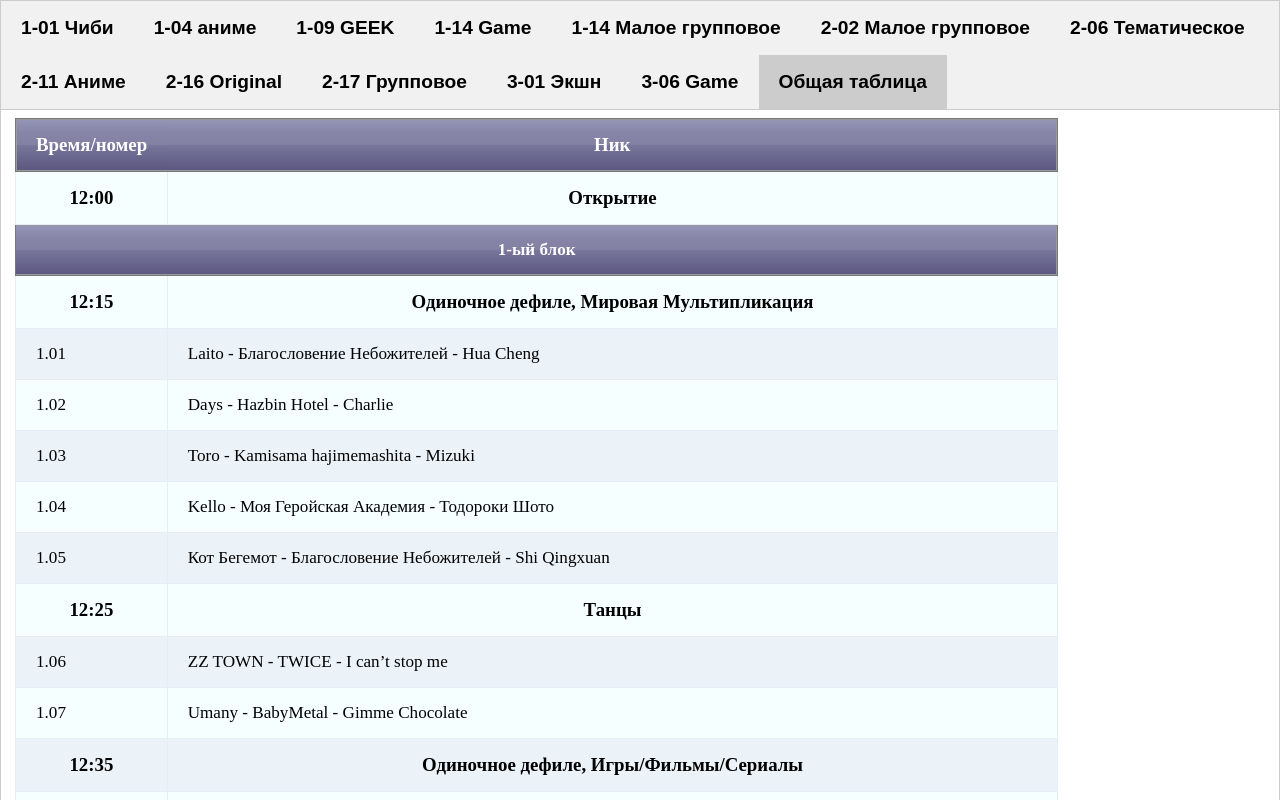
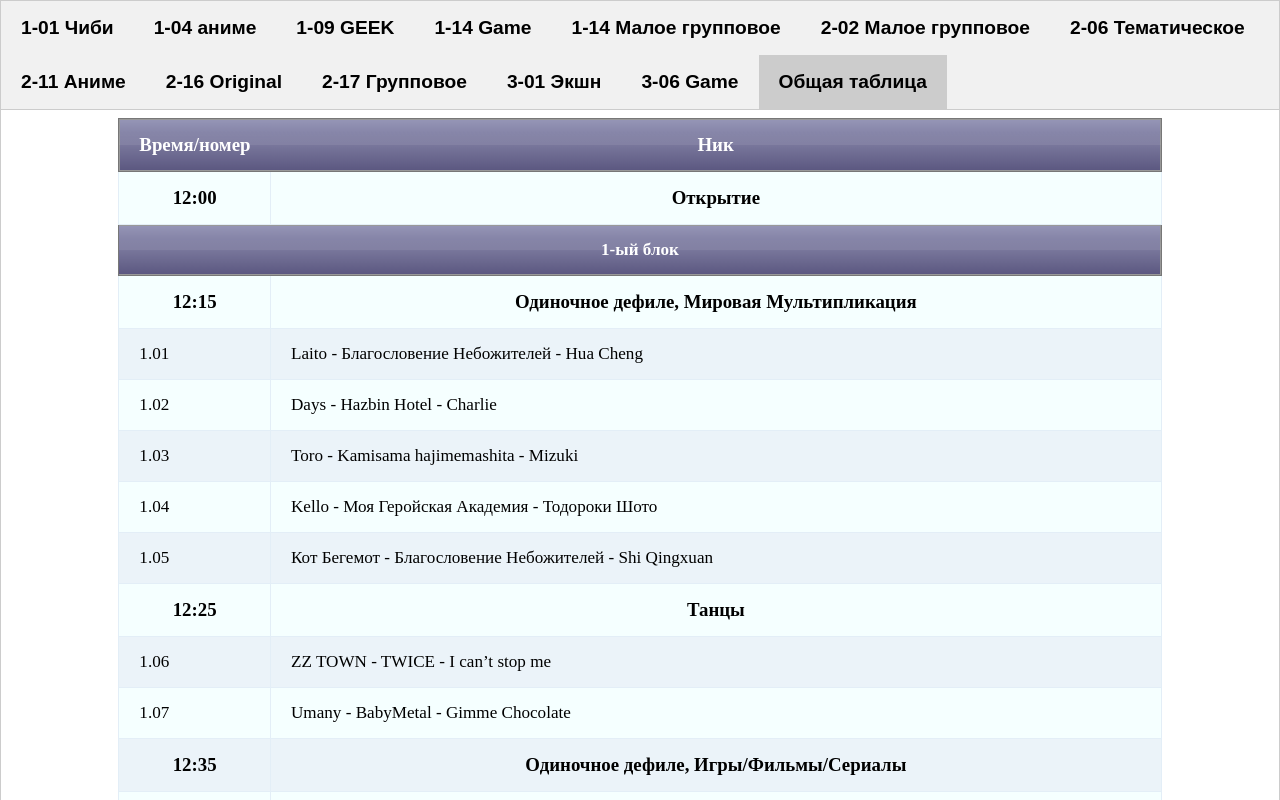
Before and after one commit to Zimetmi/extended, a plain HTML site: page index.html in a window 1280 px wide. Both pictures are taken after a click on the button "Общая таблица". Shown: the top 800 px of the page. Drawn offline with nearby package versions, Linux system fonts and the light colour scheme.

Commit message:
Update style.css

```diff
--- a/style.css
+++ b/style.css
@@ -146,5 +146,8 @@ body {
 	margin:0;
 }
 
-
+table {
+  margin-left: auto;
+  margin-right: auto; /* Выравниваем таблицу по центру окна  */
+}
 //Раскрытие картинок
```
